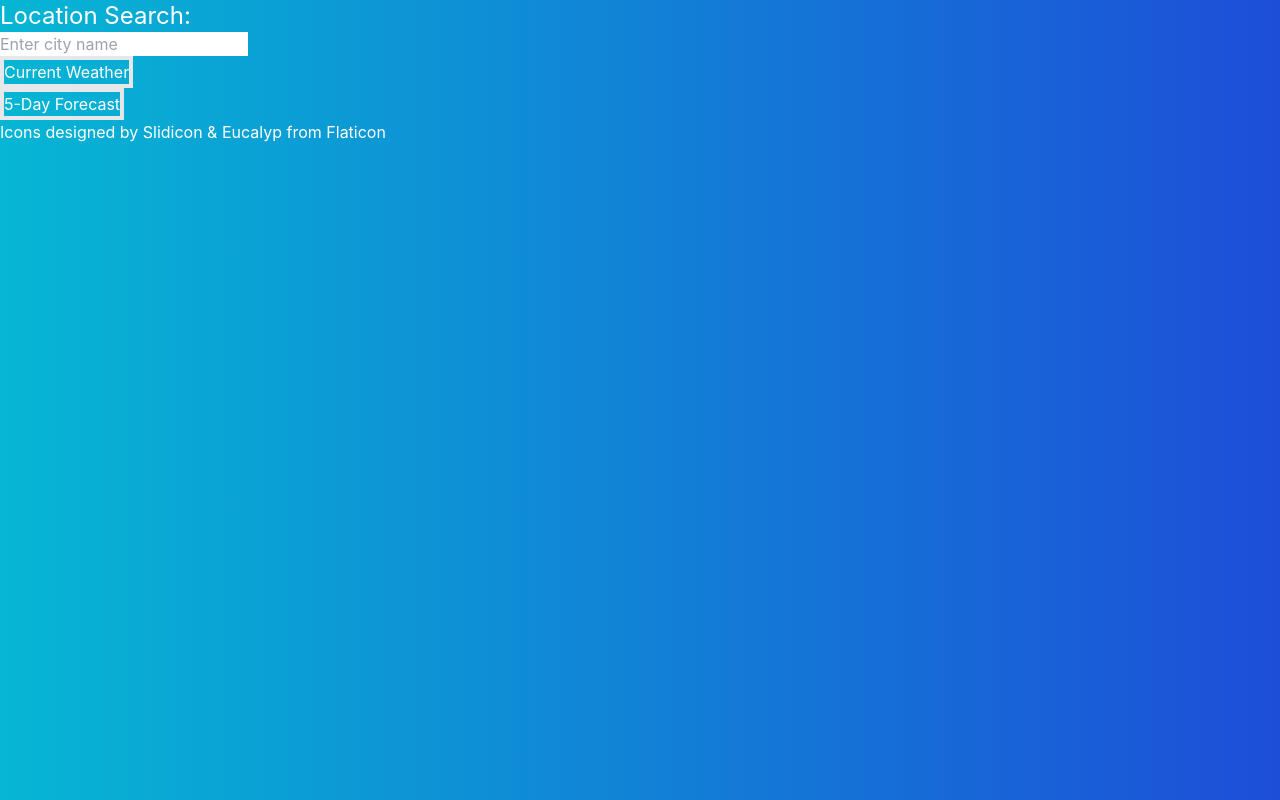
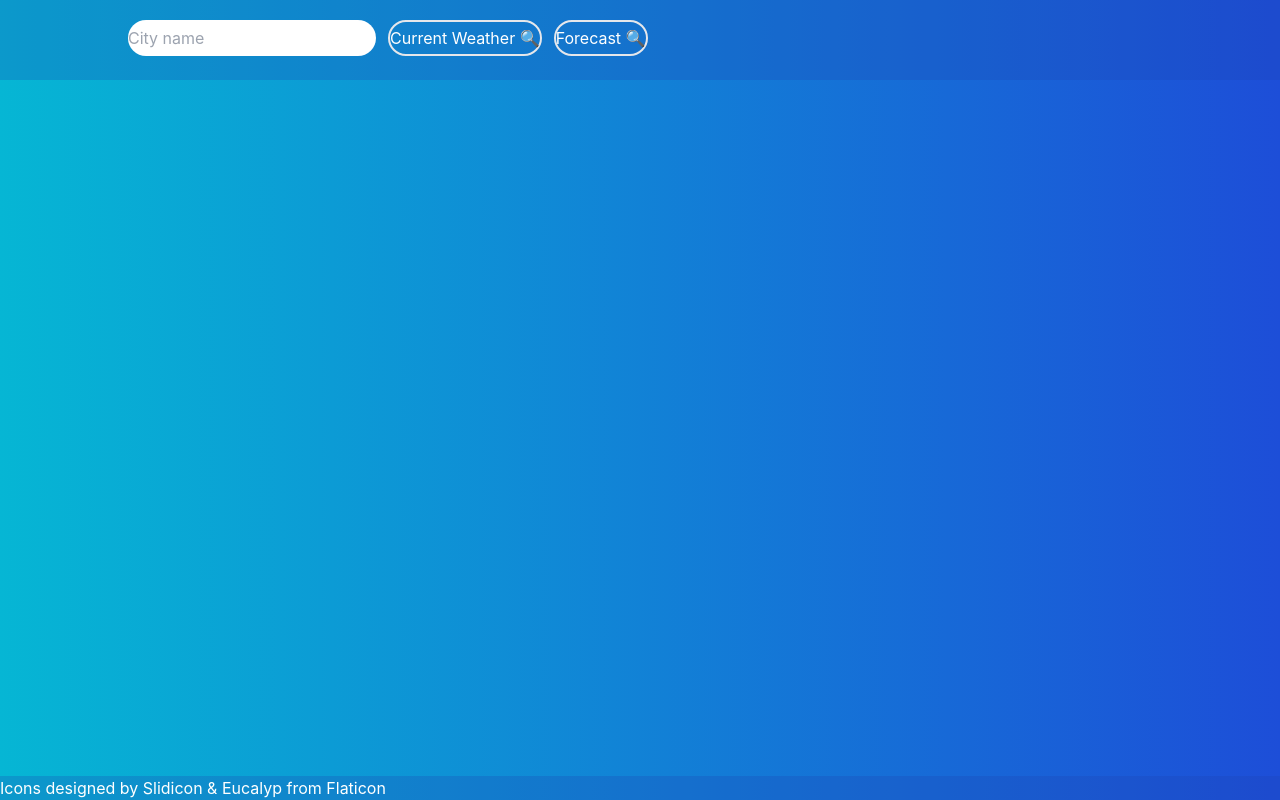
Before and after one commit to LawrenceLC/packing-app, a React (Create React App) app: page / in a window 1280 px wide. Built offline with nearby package versions, Linux system fonts and the light colour scheme; no server answers.

Commit message:
Basic visual layout adjustments

```diff
--- a/src/App.jsx
+++ b/src/App.jsx
@@ -100,27 +100,33 @@ function App() {
   </head>;
 
   return (
-    <div
-      class="w-full h-full absolute text-white bg-gradient-to-r from-cyan-500 to-blue-700 overflow-y-auto"
-    >
-      <div className="search">
-        <p>Location Search:</p>
-
+    <div class=" flex flex-col w-full h-full min-h-screen absolute text-white bg-gradient-to-r from-cyan-500 to-blue-700 overflow-y-auto">
+      <header className="bg-blue-800 bg-opacity-25 mb-8 ">
+        <div className="  " >
+          <div className=" ml-auto mr-auto mt-5 mb-6 max-w-5xl w-4/5 ">
             <input
               type="text"
               ref={inputRef}
-          placeholder="Enter city name"
-          class="text-black"
+              placeholder="City name"
+              class="text-black rounded-full h-9 border-none mr-3"
             />
-        <br></br>
-        <button onClick={handleWeatherClick} className="border-4">
-          Current Weather
+            <button
+              onClick={handleWeatherClick}
+              className="border-2 inline-block rounded-full h-9 mr-3"
+            >
+              Current Weather 🔍
             </button>
-        <br></br>
-        <button onClick={handleForecastClick} className="border-4">
-          5-Day Forecast
+            <button
+              onClick={handleForecastClick}
+              className="border-2 inline-block rounded-full h-9"
+            >
+              Forecast 🔍
             </button>
           </div>
+        </div>
+        </header>
+      <div className=" grow ml-auto mr-auto max-w-5xl w-4/5 align-middle mb-8">
+
         {weatherorforecast === "weather" && (
           <Suspense fallback={<h1>Loading Weather...</h1>}>
             <WeatherPage data={data} />
@@ -130,9 +136,11 @@ function App() {
           <Suspense fallback={<h1>Loading Forecast...</h1>}>
             <ForecastPage data={data} />
           </Suspense>
-
         )}
-      <div><h4>Icons designed by Slidicon & Eucalyp from Flaticon</h4></div>
+      </div>
+      <footer className="bottom-0 left-0 w-screen bg-blue-800 bg-opacity-25 z-10 ">
+        <h4>Icons designed by Slidicon & Eucalyp from Flaticon</h4>
+      </footer>
     </div>
   );
 }
--- a/src/Components/ForecastContainer.jsx
+++ b/src/Components/ForecastContainer.jsx
@@ -76,7 +76,7 @@ const ForecastPage = ({ data }) => {
     let k = 0;
     for (let i = 0; i < 8; i++) {
       const today = getDay(data, 0);
-      if (data.list[i].dt_txt.slice(8,10) === today) {
+      if (data.list[i].dt_txt.slice(8, 10) === today) {
         k++;
       }
     }
@@ -85,7 +85,7 @@ const ForecastPage = ({ data }) => {
 
   function findArrayItemsForDay(day) {
     let itemsTillTomorrow = findArrayItemsTillTomorrow(data);
-    const k = (day * 8) + itemsTillTomorrow;
+    const k = day * 8 + itemsTillTomorrow;
     let items = [];
     for (let i = 0; i < 9; i++) {
       if (i === 2 || i === 4 || i === 6) {
@@ -104,9 +104,9 @@ const ForecastPage = ({ data }) => {
     } else if (feelsLike <= 23) {
       return "Jumper";
     } else if (feelsLike <= 27) {
-      return "🚫";
+      return "No jacket";
     } else {
-      return "🚫";
+      return "No jacket";
     }
   }
 
@@ -249,11 +249,13 @@ const ForecastPage = ({ data }) => {
       return <img src={icons.sweatshirt} alt="Jacket" />;
     } else if (outer === "Winter coat") {
       return <img src={icons.coat} alt="Coat" />;
-    } else return "error";
+    } else return " ";
   };
 
   const renderBottomClothing = (allDayTemps) => {
-    const bottom = getBottomScale(allDayTemps.reduce((acc, v) => acc + v, 0) / allDayTemps.length);
+    const bottom = getBottomScale(
+      allDayTemps.reduce((acc, v) => acc + v, 0) / allDayTemps.length
+    );
     if (bottom === "Shorts") {
       return <img src={icons.shorts} alt="Shorts" />;
     } else if (bottom === "Trousers") {
@@ -278,23 +280,25 @@ const getSunglassesNeeded = (data, items) => {
     for (let item of items) {
       let weatherCondition = data.list[item].weather[0].description;
       console.log(weatherCondition);
-    if (weatherCondition === "clear sky" || weatherCondition === "few clouds" || weatherCondition === "scattered clouds") {
+      if (
+        weatherCondition === "clear sky" ||
+        weatherCondition === "few clouds" ||
+        weatherCondition === "scattered clouds"
+      ) {
         return "✅";
       }
     }
     return "❌";
-}
+  };
 
   ///
   const timePackingReccomendation = (data, timeIndex) => {
     const feelsLike = getFeelsLike(data, timeIndex);
     return (
       <div>
-        <p>{feelsLike.toFixed(1)}°C</p>
         <p>{getInnerTimePackingReccomendation(data, timeIndex)}</p>
         <p>{getOuterTimePackingReccomendation(data, timeIndex)}</p>
         <p>{getBottomTimePackingReccomendation(data, timeIndex)}</p>
-        <p></p>
       </div>
     );
   };
@@ -302,12 +306,12 @@ const getSunglassesNeeded = (data, items) => {
   const renderForecast = (day) => {
     const items = findArrayItemsForDay(day);
     return (
-      <div className="max-w-5xl  m-auto min-h-44">
+      <div className="m-auto">
         <h2>
-          {getMonth(data, items[0])} {getDay(data, items[0])}
+        📅{getMonth(data, items[0])} {getDay(data, items[0])}
         </h2>
-        <div className="flex ">
-          <div className="flex">{renderForecastTimes(items, day)}</div>
+        <div className="">
+          <div className="">{renderForecastTimes(items, day)}</div>
         </div>
       </div>
     );
@@ -316,35 +320,39 @@ const getSunglassesNeeded = (data, items) => {
   const renderForecastTimes = (items, day) => {
     const allDayTemps = getAllDayFeelsLike(day);
     return (
-      <div className="flex flex-row items-start">
-        <div className="w-fit">
+      <div className="inline-flex flex-row justify-start items-start mb-7">
+        <div className="inline-flex flex-wrap justify-around ">
           {items.map((item, index) => (
             <div
-              className="inline-flex [&_*]:outline flex-row mr-3 mb-2"
+              className="border-2 rounded mr-2 mb-2 flex-col min-w-48 max-w-64 grow"
               key={index}
             >
-              <div className="w-28">
-                <p className="min-w-20">{getTime(data, item)}</p>
-                <p>{getTemperature(data, item)}°C </p>
-                <p>{getHumidity(data, item)}% </p>
+              <div className="text-center">
+                <p className="border-b-2">{getTime(data, item)}</p>
+                <p>Feels like {getFeelsLike(data, item).toFixed(1)} °C</p>
+                <p className="border-b-2">{getWeatherCondition(data, item)}</p>
+              </div>
+              <div className="flex flex-row">
+                <div className="grow border-r-2">
+                  <p>{getHumidity(data, item)}% Humidity</p>
                   <p>{getWindSpeedDescription(data, item)}</p>
-                <p>{getWeatherCondition(data, item)}</p>
                 </div>
-              <div>
-                <p className="w-24">{timePackingReccomendation(data, item)}</p>
+                <div className="grow">
+                  <p className="">{timePackingReccomendation(data, item)}</p>
+                </div>
               </div>
             </div>
           ))}
         </div>
-        <div className="min-w-32 max-w-36 max-h-32 h-full flex m-auto">
-          <div className="grid grid-rows-2 grid-cols-2 items-center">
+        <div className="min-w-32 max-w-36 max-h-32 h-full flex mt-auto mb-auto">
+          <div className="grid grow grid-rows-2 grid-cols-2 items-center ">
             <div>{renderInnerClothing(allDayTemps)}</div>
             <div>{renderOuterClothing(allDayTemps)}</div>
             <div>{renderBottomClothing(allDayTemps)}</div>
             <div>
               <div className="items-center">
-                <div>Umbrella{getUmbrellaNeeded(data, items)}</div>
-                <div>Sunglasses{getSunglassesNeeded(data, items)}</div>
+                <div>☂️?{getUmbrellaNeeded(data, items)}</div>
+                <div>🕶️?{getSunglassesNeeded(data, items)}</div>
               </div>
             </div>
           </div>
@@ -358,8 +366,8 @@ const getSunglassesNeeded = (data, items) => {
   }
 
   return (
-    <div className="m-auto max-w-5xl w-4/5">
-      <h1>5 Day Forecast</h1>
+    <div className="">
+      <h1 className="mb-7">4 Day Forecast</h1>
       {renderForecast(0)}
       {renderForecast(1)}
       {renderForecast(2)}
--- a/src/index.css
+++ b/src/index.css
@@ -7,7 +7,7 @@
 }
 
 p {
-  @apply text-2xl
+  @apply leading-6
 }
 
 h1{
```
Lines whose indentation alone changed are shown as unchanged.
